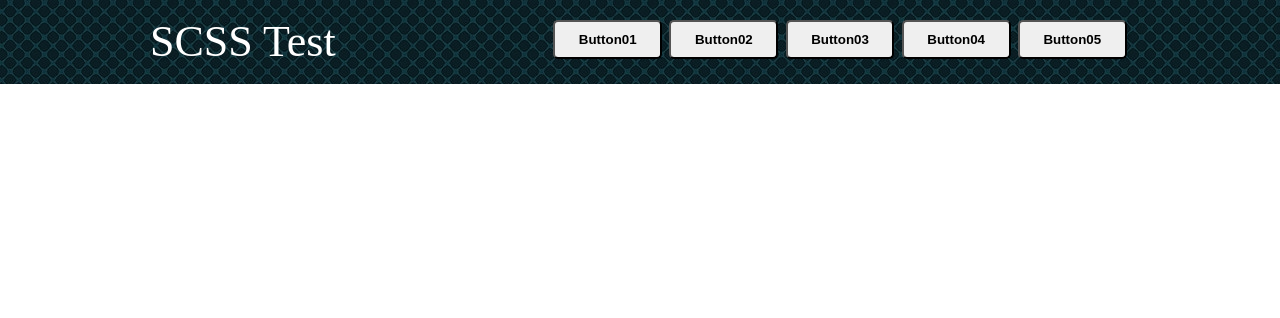
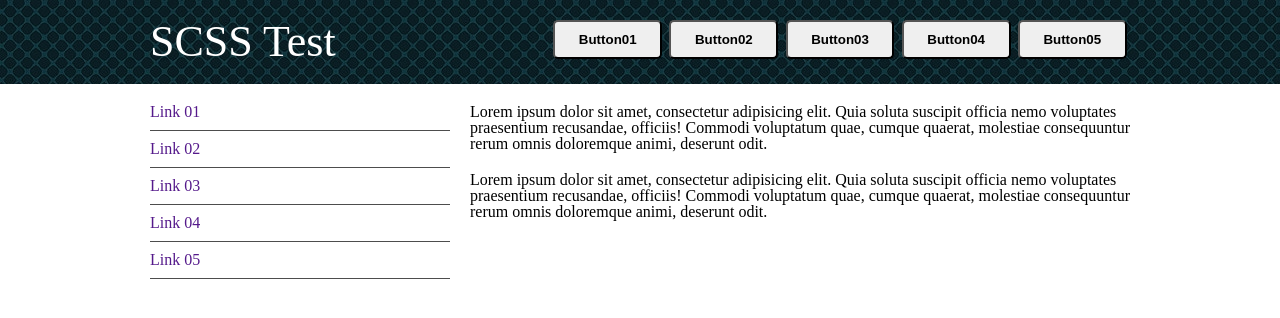
Before and after one commit to CodexSnippet/SCSS_test, a plain HTML site: page index.html in a window 1280 px wide. Drawn offline with Linux system fonts and the light colour scheme.

Commit message:
Third Commit

```diff
--- a/index.html
+++ b/index.html
@@ -21,8 +21,22 @@
 		</div>
 	</header>
 	<div class="content">
-		<div class="container">
-
+		<div class="content_in">
+			<section class="sec-01">
+				<div class="con_left">
+					<ul>
+						<li><a href="">Link 01</a></li>
+						<li><a href="">Link 02</a></li>
+						<li><a href="">Link 03</a></li>
+						<li><a href="">Link 04</a></li>
+						<li><a href="">Link 05</a></li>
+					</ul>
+				</div>
+				<div class="con_right">
+					<p>Lorem ipsum dolor sit amet, consectetur adipisicing elit. Quia soluta suscipit officia nemo voluptates praesentium recusandae, officiis! Commodi voluptatum quae, cumque quaerat, molestiae consequuntur rerum omnis doloremque animi, deserunt odit.</p>
+					<p>Lorem ipsum dolor sit amet, consectetur adipisicing elit. Quia soluta suscipit officia nemo voluptates praesentium recusandae, officiis! Commodi voluptatum quae, cumque quaerat, molestiae consequuntur rerum omnis doloremque animi, deserunt odit.</p>
+				</div>
+			</section>
 		</div>
 	</div>
 </body>
--- /dev/null
+++ b/sass/_functions.scss
@@ -0,0 +1,4 @@
+@function _parcent($wanted, $parent) {
+	//@return (($wanted / $parent) * 100)+ '%';
+  	@return (($wanted / $parent) * 100)*1%;
+}
--- a/sass/style.scss
+++ b/sass/style.scss
@@ -1,16 +1,16 @@
 @import "screen";
 @import "compass";
+@import "compass/css3";
+@import "functions";
 $frame_w : 980px;
+$margin_m : 0 auto;
 $txt_col: #fff;
 $tit_size: 44px;
 
 /*************
 	common
  *************/
-.container {
-	width: $frame_w;
-	margin: 0 auto;
-}
+
 .cFix:after {
   display: block;
   content: "";
@@ -18,7 +18,7 @@ $tit_size: 44px;
   height: 0;
   font-size: 0;
   visibility: hidden; }
-
+@mixin middle_box( $c_width, $m_margin) { width: $c_width;  margin: $m_margin; }
 @mixin border-radius($radius) {
   	-webkit-border-radius: $radius;
     -moz-border-radius: $radius;
@@ -34,13 +34,17 @@ $tit_size: 44px;
 $d_gray: gray;
 $darken_col: darken( $d_gray, 20% );
 $lighten_col: lighten( $d_gray, 20% );
+
+/***************
+	header
+****************/
 header {
 	width: 100%;
 	padding: 20px 0 20px 0;
 	background-image: image-url("bg_head.jpg");
 }
 .head_in {
-	@extend .container;
+	@include middle_box($frame_w, $margin_m);
 	@extend .cFix;
 }
 .logo{
@@ -69,8 +73,40 @@ header {
 	&:hover{
 		background: $darken_col;
 		cursor: pointer;
+		color: $lighten_col;
 	}
 }
 .button_group {
 	float: right;
  }
+
+/*********************
+content
+**********************/
+.padd {
+	padding: 10px 0;
+}
+.content_in {
+	@include middle_box($frame_w, $margin_m);
+	@extend .padd;
+}
+[class*="sec"] {
+	width: 100%;
+}
+.con_left {
+	ul
+	li {
+		border-bottom: 1px solid $darken_col;
+		@extend .padd;
+	}
+	width: _parcent(300,980);
+	float: left;
+}
+.con_right {
+	width: _parcent(660,980);
+	float: right;
+	@extend .padd;
+	p {
+		margin-bottom: 20px;
+	}
+}
```
Also changed, not shown: img/bg_content.gif (added), stylesheets/ie.css, stylesheets/print.css, stylesheets/screen.css, stylesheets/style.css, 1 other file.
